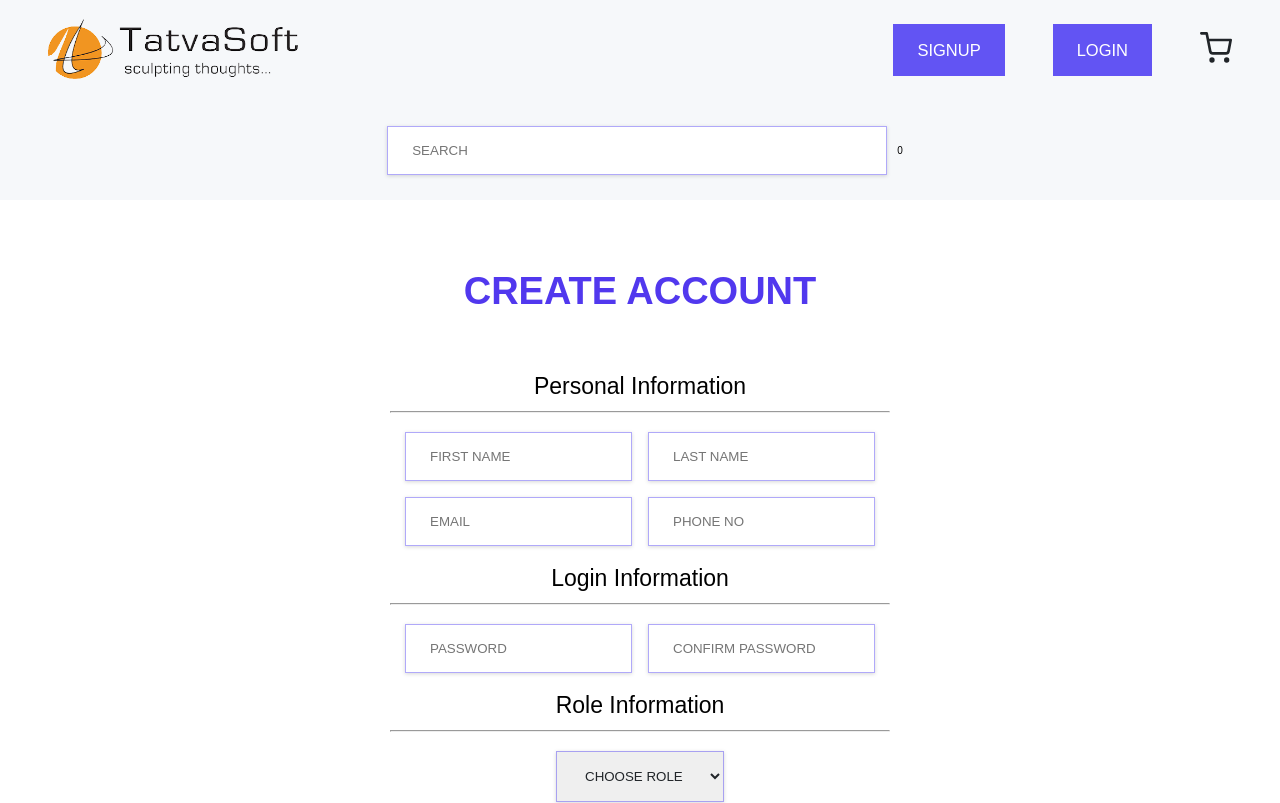
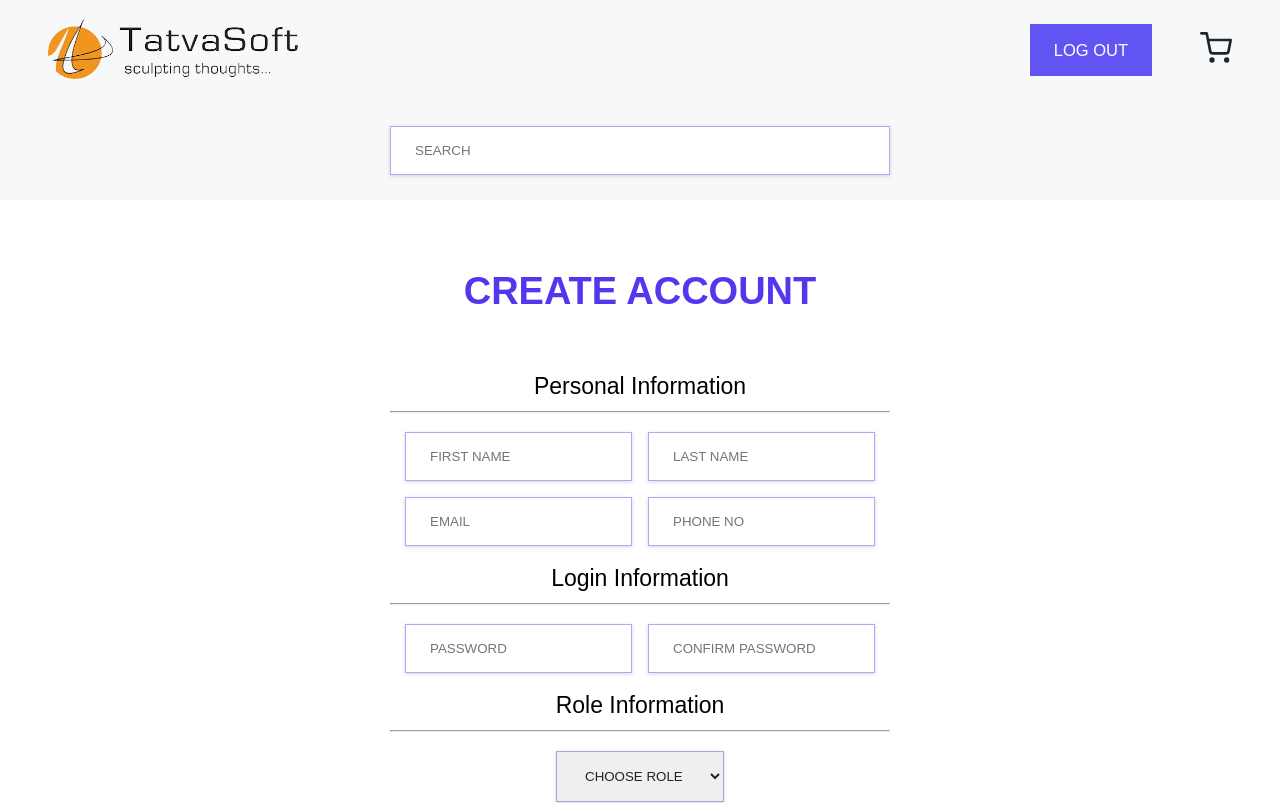
Before and after one commit to thekushmevada/tatvasoft-project, a React (Create React App) app: page /register in a window 1280 px wide. Shown: the top 803 px of the page. Built offline with nearby package versions, Linux system fonts and the light colour scheme; sample sign-in values are in the browser's storage.

Commit message:
usecontext added

```diff
--- a/src/App.js
+++ b/src/App.js
@@ -11,6 +11,7 @@ import Header from "./components/Header";
 import Footer from "./components/Footer";
 import Register from "./components/Register";
 import SearchBox from "./components/SearchBox";
+import { AuthWrapper } from "./context/auth";
 
 const App = () => {
   const theme = {
@@ -38,23 +39,24 @@ const App = () => {
     },
   };
 
-  const isLoggedIn = window.localStorage.getItem("loggedIn");
 
   return (
     <ThemeProvider theme={theme}>
       <Router>
+        <AuthWrapper>
         <GlobalStyle />
         <Header />
         <SearchBox />
         <Routes>
-          <Route path="/" element={isLoggedIn === "true" ? <Products/> : <Home/>}  />
-          <Route path="/books" element={isLoggedIn === "true" ? <Products/> : <Home/>} />
+          <Route path="/" element={localStorage.getItem("Shared.LocalStorageKeys.USER") ? <Products/> : <Home/>}  />
+          <Route path="/books" element={localStorage.getItem("Shared.LocalStorageKeys.USER") ? <Products/> : <Home/>} />
           <Route path="/singleproduct/:id" element={<SingleProduct />} />
           <Route path="/cart" element={<Cart />} />
           <Route path="/register" element={<Register />} />
           <Route path="*" element={<ErrorPage />} />
         </Routes>
         <Footer />
+        </AuthWrapper>
       </Router>
     </ThemeProvider>
   );
--- a/src/components/Footer.js
+++ b/src/components/Footer.js
@@ -31,7 +31,7 @@ const Footer = () => {
 
         <footer>
           <div className="container logo">
-            <NavLink to="/books">
+            <NavLink to="/">
               <img
                 src="./images/images-removebg-preview.png"
                 alt="my logo img"
--- a/src/components/Login.js
+++ b/src/components/Login.js
@@ -3,19 +3,26 @@ import styled from "styled-components";
 import axios from "axios";
 import { ToastContainer, toast } from "react-toastify";
 import "react-toastify/dist/ReactToastify.css";
+import { useAuthContext } from "../context/auth";
 // import { Navigate } from "react-router-dom";
 
 const Login = () => {
   const [state, setState] = useState({ email: "", password: "" });
+  const authContext = useAuthContext();
+
+  function afterLogin(res) {
+    authContext.setUser(res);
+
+
+
+    window.location.href = "/books";
+  }
+
   const handleSubmit = (e) => {
     e.preventDefault();
     axios
       .post("https://book-e-sell-node-api.vercel.app/api/user/login", state)
       .then((res) => {
-        console.log(res);
-        window.localStorage.setItem("token", res.data);
-        window.localStorage.setItem("loggedIn", true);
-
         toast.info("Logged in Succesfully!", {
           position: "top-right",
           autoClose: 5000,
@@ -26,8 +33,7 @@ const Login = () => {
           progress: undefined,
           theme: "colored",
         });
-
-        window.location.href="/books";
+        afterLogin(res);
       })
       .catch((err) => console.log(err));
   };
@@ -64,8 +70,7 @@ const Login = () => {
             onChange={(e) => setState({ ...state, password: e.target.value })}
           />
 
-
-          <div >
+          <div>
             <input type="submit" value="LogIn" />
           </div>
         </form>
--- a/src/components/Nav.js
+++ b/src/components/Nav.js
@@ -5,9 +5,11 @@ import { FiShoppingCart } from "react-icons/fi";
 import { CgMenu, CgClose } from "react-icons/cg";
 import { Button } from "../styles/Button";
 import { ToastContainer, toast } from "react-toastify";
+import { useAuthContext } from "../context/auth";
 
 const Nav = () => {
   const [menuIcon, setMenuIcon] = useState();
+  const authContext = useAuthContext();
 
   const Nav = styled.nav`
     .navbar-lists {
@@ -172,11 +174,11 @@ const Nav = () => {
       <div className={menuIcon ? "navbar active" : "navbar"}>
         <ul className="navbar-lists">
 
-          {window.localStorage.getItem("loggedIn", true) ? (
+          {localStorage.getItem("Shared.LocalStorageKeys.USER") ? (
             <li>
               <Button
                 onClick={() => {
-                  window.localStorage.clear();
+                  authContext.signOut();
 
                   toast.info("Logged out Succesfully!", {
                     position: "top-right",
@@ -210,7 +212,7 @@ const Nav = () => {
             {/* <p>|</p> */}
 
 
-          {window.localStorage.getItem("loggedIn", true) ? null : (
+          {localStorage.getItem("Shared.LocalStorageKeys.USER") ? null : (
             <li>
               <Button
                 onClick={() => {
--- a/src/components/SearchBox.js
+++ b/src/components/SearchBox.js
@@ -7,25 +7,28 @@ import styled from "styled-components";
 const SearchBox = () => {
   const [input, setinput] = useState("");
   const [results, setResults] = useState([]);
+  const [openSearchResult, setOpenSearchResult] = useState(false);
 
   const fetchData = async (value) => {
-    axios.get(`https://book-e-sell-node-api.vercel.app/api/book/search?keyword=${value}`)
+    axios
+      .get(
+        `https://book-e-sell-node-api.vercel.app/api/book/search?keyword=${value}`
+      )
       .then((res) => {
-        // console.log(res.data)
-        setResults(res.data.result)
+        setResults(res.data.result);
       })
       .catch((err) => {
         console.log(err);
-      })
+      });
   };
 
   const handleChange = (value) => {
     setinput(value);
     fetchData(value);
+    setOpenSearchResult(true);
   };
   return (
-    <Wrapper className="">
-
+    <Wrapper>
       <input
         type="text"
         placeholder="Search"
@@ -36,16 +39,15 @@ const SearchBox = () => {
         value={input}
         onChange={(e) => handleChange(e.target.value)}
       />
-      <br />
-      <div className="result-list">
-        {results?.length  && results.map((result,id) => {
-          return <div key={id}>{result.name}</div>;
+      {/* <br /> */}
+      {openSearchResult && (
+        <div className="result-list ">
+          {results?.length > 0 &&
+            results.map((result, id) => {
+              return <div key={id}> {result.name} </div>;
             })}
         </div>
-
-      {/* <Button className="btn-search">
-        <FaSearch /> Search
-      </Button> */}
+       )}
     </Wrapper>
   );
 };
@@ -61,18 +63,21 @@ const Wrapper = styled.section`
   input {
     width: 50%;
     margin: 0 1rem;
-
+  }
   .result-list {
-      font-size: 2rem;
-      width: 56%;
-      backgroud-color: #FFFFFF;
+    background-color: white;
+    font-size: 1.5rem;
+    width: 35%;
     display: flex;
     flex-direction: column;
     box-shadow: 0px 0px 8px #ddd;
-      border-radius: 10px;
+    border-radius: 5px;
     max-height: 300px;
     overflow-y: scroll;
   }
+  .flex-two-rows {
+    display: flex;
+    flex-direction: column;
   }
 `;
 
--- /dev/null
+++ b/src/context/auth.js
@@ -0,0 +1,88 @@
+import { createContext, useContext, useEffect, useState } from "react";
+import React from "react";
+// import Shared from "../utils/shared";
+// import { RoutePaths } from "../utils/enum";
+import { useNavigate} from "react-router-dom";
+// import { toast } from "react-toastify";
+
+const intialUserValue = {
+  id: 0,
+  email: "",
+  firstName: "",
+  lastName: "",
+  roleId: 0,
+  role: "",
+  password: "",
+};
+
+const initialState = {
+  setUser: () => {},
+  user: intialUserValue,
+  signOut: () => {},
+  appInitialize: false,
+};
+
+export const AuthContext = createContext(initialState);
+
+export const AuthWrapper = ({ children }) => {
+//   const [appInitialize, setAppInitialize] = useState(false);
+  const [user, _setUser] = useState(intialUserValue);
+
+  const navigate = useNavigate();
+//   const { pathname } = useLocation();
+
+  const setUser = (user) => {
+    console.log(user.email, user);
+    localStorage.setItem("Shared.LocalStorageKeys.USER", JSON.stringify(user));
+    _setUser(user);
+  };
+
+  useEffect(() => {
+    const itemStr =
+      JSON.parse(localStorage.getItem("Shared.LocalStorageKeys.USER")) ||
+      intialUserValue;
+    // if the item doesn't exist, return null
+    if (!itemStr.id) {
+      navigate("/");
+    }
+    _setUser(itemStr);
+    // eslint-disable-next-line react-hooks/exhaustive-deps
+  }, []);
+
+  const signOut = () => {
+    setUser(intialUserValue);
+    localStorage.removeItem("Shared.LocalStorageKeys.USER");
+    navigate("/");
+  };
+
+//   useEffect(() => {
+//     if (pathname === "/login" && user.id) {
+//       navigate("/products");
+//     }
+
+    // if (!user.id) {
+    //   return;
+    // }
+    // const access = Shared.hasAccess(pathname, user);
+    // if (!access) {
+    //   toast.warning("Sorry, you are not authorized to access this page");
+    //   navigate(RoutePaths.BookListing);
+    //   return;
+    // }
+    // setAppInitialize(true);
+    // eslint-disable-next-line react-hooks/exhaustive-deps
+//   }, [pathname, user]);
+
+  let value = {
+    user,
+    setUser,
+    signOut,
+    // appInitialize,
+  };
+
+  return <AuthContext.Provider value={value}>{children}</AuthContext.Provider>;
+};
+
+export const useAuthContext = () => {
+  return useContext(AuthContext);
+};
--- a/src/index.js
+++ b/src/index.js
@@ -3,18 +3,12 @@ import ReactDOM from "react-dom/client";
 import "./index.css";
 import App from "./App";
 import reportWebVitals from "./reportWebVitals";
-// import { AppProvider } from "./context/productcontext";
-// import { BookProvider } from "./context/bookContext";
 
 const root = ReactDOM.createRoot(document.getElementById("root"));
 
 root.render(
   <React.StrictMode>
-  {/* <AppProvider> */}
-    {/* <BookProvider> */}
-      <App />
-    {/* </BookProvider> */}
-  {/* </AppProvider> */}
+    <App />
   </React.StrictMode>
 );
 
```
Lines whose indentation alone changed are shown as unchanged.
